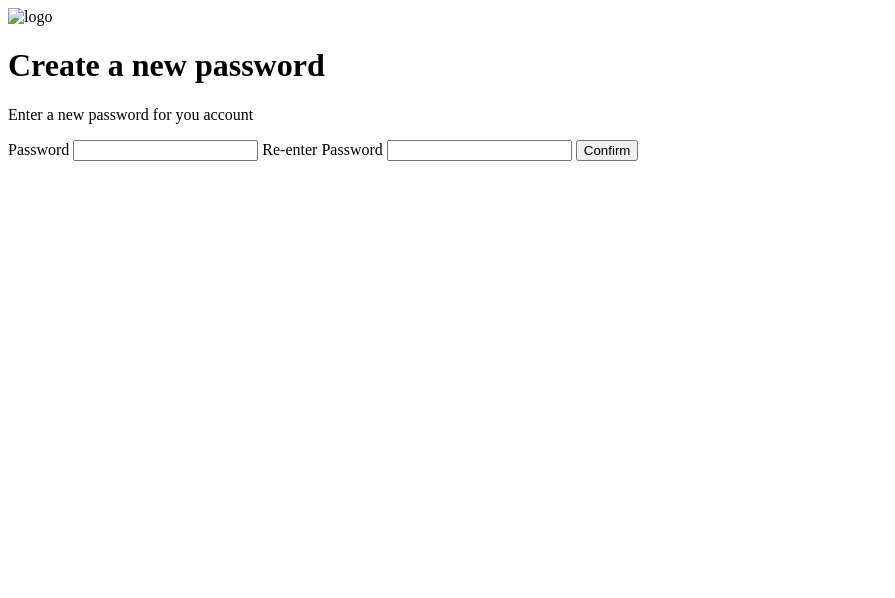
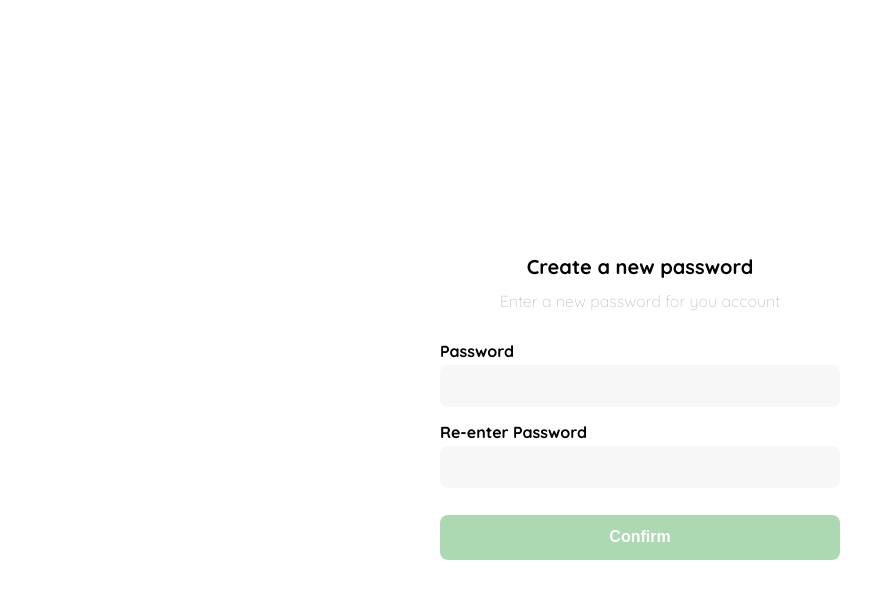
Before and after one commit to chino-hub/proyecto-platzi, a website: page pages/login.html in a window 1280 px wide. Shown: the whole page, without its empty margins (0-895 px from the left). Drawn offline with Linux system fonts and the light colour scheme.

Commit message:
estilos-login

```diff
--- a/pages/login.html
+++ b/pages/login.html
@@ -13,7 +13,7 @@
 <body>
     <div class="login">
         <div class="form-container">
-            <img class="form-container__img" src="" alt="logo">
+            <img class="form-container__logo" src="../logos/logo_yard_sale.svg" alt="logo">
             <h1 class="form-container__title">Create a new password</h1>
             <p class="form-container__text">Enter a new password for you account</p>
             <form action="#" class="form">
--- /dev/null
+++ b/scss/_colores.scss
@@ -0,0 +1,6 @@
+// PALETAS DE COLORES
+$very-light-pink: #c7c7c7;
+$text-input-field: #f7f7f7;
+$hospital-green: #acd9b2;
+$white: #ffffff;
+$black: #000000;
--- /dev/null
+++ b/scss/_login.scss
@@ -0,0 +1,84 @@
+@import "colores";
+// FUENTE
+@import url('https://fonts.googleapis.com/css2?family=Quicksand:wght@300;500;700&display=swap');
+// ESTILOS GENERALES
+body {
+    padding: 0;
+    margin: 0;
+    box-sizing: border-box;
+    font-family: 'Quicksand', sans-serif;
+}
+
+.login {
+    width: 100%;
+    height: 100vh;
+    display: grid;
+    place-items: center;
+}
+
+.form-container {
+    display: grid;
+    grid-template-rows: auto 1fr auto;
+    width: 400px;
+}
+
+.form-container {
+    &__logo {
+        width: 150px;
+        margin-bottom: 48px;
+        justify-self: center;
+        display: none;
+    }
+    &__title {
+        font-size: 20px;
+        text-align: center;
+        margin-bottom: 12px;
+    }
+    &__text {
+        color: $very-light-pink;
+        text-align: center;
+        margin-top: 0;
+        font-size: 16px;
+        font-weight: 300;
+        margin-bottom: 30px;
+    }
+}
+
+// ESTILOS FORMULARIOS
+.form {
+    display: flex;
+    flex-direction: column;
+    &__label {
+        font-size: 16px;
+        font-weight: bold;
+        margin-bottom: 4px;
+    }
+    &__input {
+        background-color: $text-input-field;
+        border: none;
+        border-radius: 8px;
+        height: 30px;
+        padding: 6px;
+        margin-bottom: 15px;
+    }
+    &__button {
+        background-color: $hospital-green;
+        margin-top: 12px;
+        border-radius: 8px;
+        height: 45px;
+        cursor: pointer;
+        border: none;
+        color: $white;
+        font-size: 16px;
+        font-weight: bold;
+    }
+}
+
+@media (max-width:640px) {
+    .form-container__logo {
+        display: block;
+    }
+    .form-container {
+        width: 90%;
+    }
+}
--- a/scss/style.scss
+++ b/scss/style.scss
@@ -0,0 +1 @@
+@import "login";
```
Also changed, not shown: css/style.css, index.js (added).
